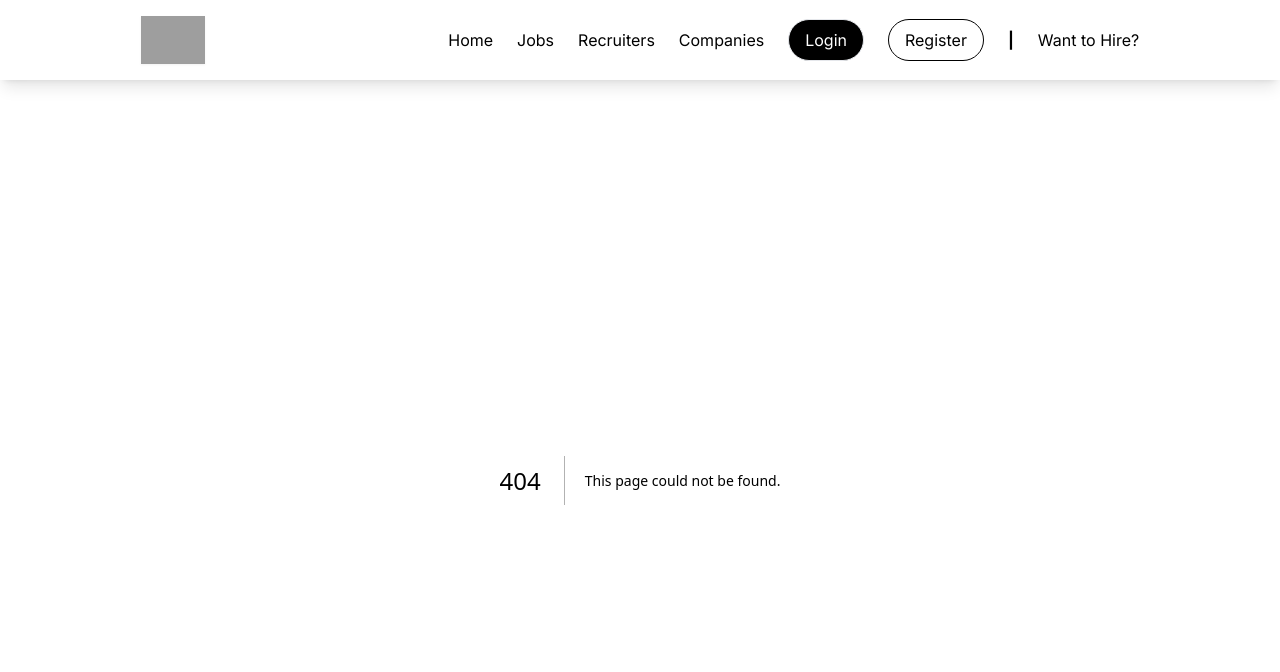
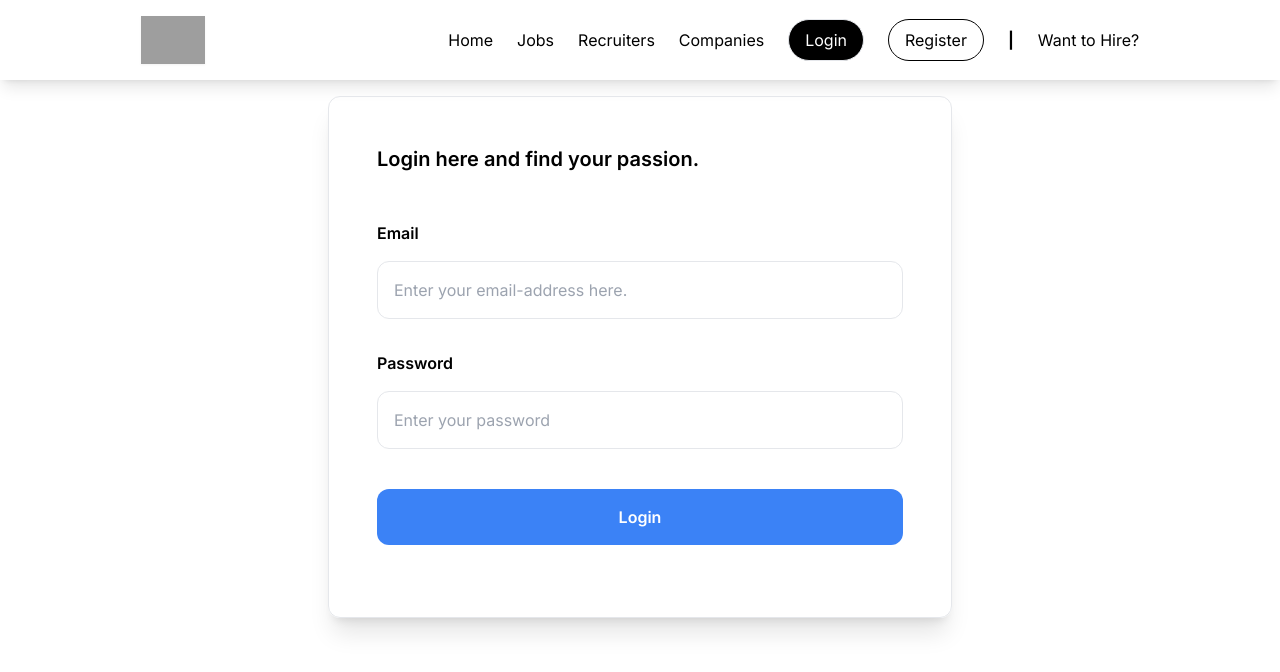
Before and after one commit to TanishqSharma2022/sih_gf2, a Next.js app: page /login in a window 1280 px wide. Before the commit this address had no page. Shown: the top 672 px of the page. Built offline with nearby package versions, Linux system fonts and the light colour scheme; grey boxes are pictures that could not be loaded.

Commit message:
name attribute added

```diff
--- /dev/null
+++ b/app/login/page.js
@@ -0,0 +1,87 @@
+"use client"
+
+import { Input } from "@/components/Input";
+import { Checkbox } from "@/components/Checkbox";
+import { SelectInput } from "@/components/Select";
+import axios from "axios";
+import { useState } from "react";
+import { FormProvider, useForm } from "react-hook-form";
+import Select from "react-select";
+import { MultiSelectInput } from "@/components/MultiSelect";
+
+export default function Register(){
+
+
+
+
+const methods =useForm();
+const onSubmit = methods.handleSubmit(data => {
+    console.log(data)
+});
+
+
+
+
+    return(
+            <>
+                <div className="w-full grid place-items-center p-4">
+                    <div className="w-full md:w-[50%] border rounded-xl shadow-xl  p-6 md:p-12">
+                        <h1 className="font-semibold  text-xl">Login here and find your passion.</h1>
+                        <div >
+                            <FormProvider {...methods}>
+                            <form className="py-6 flex flex-col" onSubmit={e => e.preventDefault()} noValidate>
+
+<div>
+
+        <Input
+            label="email"
+            type="email"
+            name="email"
+            id="email"
+            placeholder="Enter your email-address here."
+            validation={{required: {value: true, message: 'Email is required'}}}
+
+          />
+           <Input
+            label="password"
+            type="password"
+            name="password"
+            id="password"
+            placeholder="Enter your password"
+            validation={{
+                required: {
+                    value: true,
+                    message: 'Password is required'}
+                ,
+                minLength: {
+                    value: 8,
+                    message: 'Password must be at least 8 characters long'
+                }}}
+          />
+
+
+
+        </div>
+
+
+          <button
+            onClick={onSubmit}
+            className="bg-blue-500 text-white font-semibold p-4 rounded-xl mt-8 cursor-pointer"
+          >
+            Login
+          </button>
+
+
+
+
+
+
+
+                        </form>
+                        </FormProvider>
+                        </div>
+                    </div>
+                </div>
+            </>
+    )
+}
--- a/app/register/page.js
+++ b/app/register/page.js
@@ -11,17 +11,17 @@ import { MultiSelectInput } from "@/components/MultiSelect";
 
 export default function Register(){
 
-    const [name, setName] = useState("")
-    const [password, setpassword] = useState("")
-    const [email, setemail] = useState("")
+    // const [name, setName] = useState("")
+    // const [password, setpassword] = useState("")
+    // const [email, setemail] = useState("")
 
-    const [number, setnumber] = useState("")
-    const [dob, setdob] = useState("")
-    const [gender, setgender] = useState("")
-    const [caddress, setcaddress] = useState("")
-    const [paddress, setapddress] = useState("")
-    const [disability, setdisability] = useState("")
-    const [aadhaar, setaadhaar] = useState("")
+    // const [number, setnumber] = useState("")
+    // const [dob, setdob] = useState("")
+    // const [gender, setgender] = useState("")
+    // const [caddress, setcaddress] = useState("")
+    // const [paddress, setapddress] = useState("")
+    // const [disability, setdisability] = useState("")
+    // const [aadhaar, setaadhaar] = useState("")
 
     const gender_options = [
         {
@@ -46,6 +46,16 @@ export default function Register(){
             value: 'Not Applicable'
         },
 
+    ]
+    const job_location_options = [
+        {value: 'Delhi'},
+        {value: 'Mumbai'},
+        {value: 'Bangalore'},
+        {value: 'Chennai'},
+        {value: 'Kolkata'},
+        {value: 'Hyderabad'},
+        {value: 'Pune'},
+        {value: 'Ahmedabad'},
     ]
 
 const methods =useForm();
@@ -126,6 +136,7 @@ const onSubmit = methods.handleSubmit(data => {
           />
 
         <Input
+
             label="Current Address"
             type="text"
             name="current_address"
@@ -134,6 +145,7 @@ const onSubmit = methods.handleSubmit(data => {
             validation={{required: {value: true, message: 'Fill your Current Address'}}}
           />
           <Input
+
             label="Permanent Address"
             type="text"
             name="permanent_address"
@@ -159,6 +171,7 @@ const onSubmit = methods.handleSubmit(data => {
           />
 
           <MultiSelectInput
+          name="skills"
           label="Select your skills"
             className="w-full  p-4 rounded-xl"
             id="skills"
@@ -166,10 +179,19 @@ const onSubmit = methods.handleSubmit(data => {
           />
 
         <SelectInput
+            name="education"
           label="education"
           id="education"
           placeholder=""
           options={education_options}
+          />
+
+        <SelectInput
+            name="job_location"
+          label="preferred job locatioon"
+          id="job_location"
+          placeholder=""
+          options={job_location_options}
           />
 
 
@@ -181,7 +203,7 @@ const onSubmit = methods.handleSubmit(data => {
             onClick={onSubmit}
             className="bg-blue-500 text-white font-semibold p-4 rounded-xl mt-8 cursor-pointer"
           >
-            Submit Form
+            Register
           </button>
 
 
--- a/components/MultiSelect.jsx
+++ b/components/MultiSelect.jsx
@@ -7,7 +7,7 @@ import { MdError } from "react-icons/md";
 import Select from "react-select";
 import { useId, useState } from "react";
 
-export const MultiSelectInput = ({ label, id }) => {
+export const MultiSelectInput = ({ name, label, id }) => {
   const options = [
     { value: "Tech", label: "Tech" },
     { value: "Household", label: "Household" },
--- a/components/Select.jsx
+++ b/components/Select.jsx
@@ -6,7 +6,7 @@ import { motion, AnimatePresence } from "framer-motion"
 import { MdError } from "react-icons/md"
 import { useId } from "react"
 
-export const SelectInput = ({ label, id, placeholder, options }) => {
+export const SelectInput = ({ name, label, id, placeholder, options }) => {
     const {
         register,
         formState: { errors },
```
